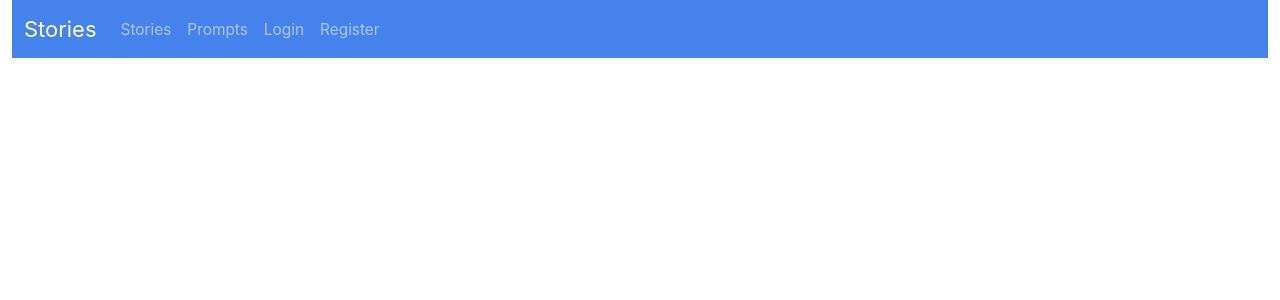
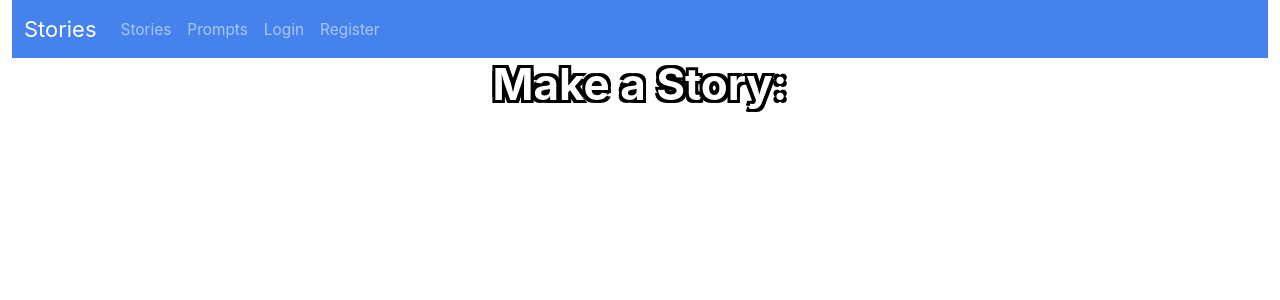
Before and after one commit to kwilmanja/DBMS-Project, a React (Create React App) app in the folder dbms-project/: page /make/1 in a window 1280 px wide. Shown: the top 300 px of the page. Built offline with nearby package versions, Linux system fonts and the light colour scheme; no server answers.

Commit message:
make a story

```diff
--- a/dbms-project/src/App.js
+++ b/dbms-project/src/App.js
@@ -28,7 +28,7 @@ function App() {
                       <Route path="/" element={<Home />} />
                       <Route path="/prompts" element={<Prompts />} />
                       <Route path="/details/:storyId" element={<Details />} />
-                      <Route path="/make" element={<Make />} />
+                      <Route path="/make/:id" element={<Make />} />
                       <Route path="/login" element={<Login />} />
                       <Route path="/register" element={<Register />} />
                       <Route path="/profile" element={<Profile />} />
--- a/dbms-project/src/details/DetailsPassageCard.js
+++ b/dbms-project/src/details/DetailsPassageCard.js
@@ -46,7 +46,13 @@ const DetailsPassageCard = ({passage}) => {
 
                     <div className="card-body">
 
-                        <h6 className="card-subtitle">{passage.text} </h6>
+                        {currentUser ?
+                            <Link to={'/make/' + passage.id} style={link}>
+                                <h6 className="card-subtitle">{passage.text} EDIT </h6>
+                            </Link>
+                            :
+                            <h6 className="card-subtitle">{passage.text} </h6>
+                        }
 
                     </div>
 
--- a/dbms-project/src/make/Make.js
+++ b/dbms-project/src/make/Make.js
@@ -34,6 +34,11 @@ export default function Make() {
 
                 <h1 className="text-center" style={header}>Make a Story:</h1>
 
+
+
+
+
+
             </div>
 
             <div className="col-md-1 col-lg-2 col-xl-3">
```
